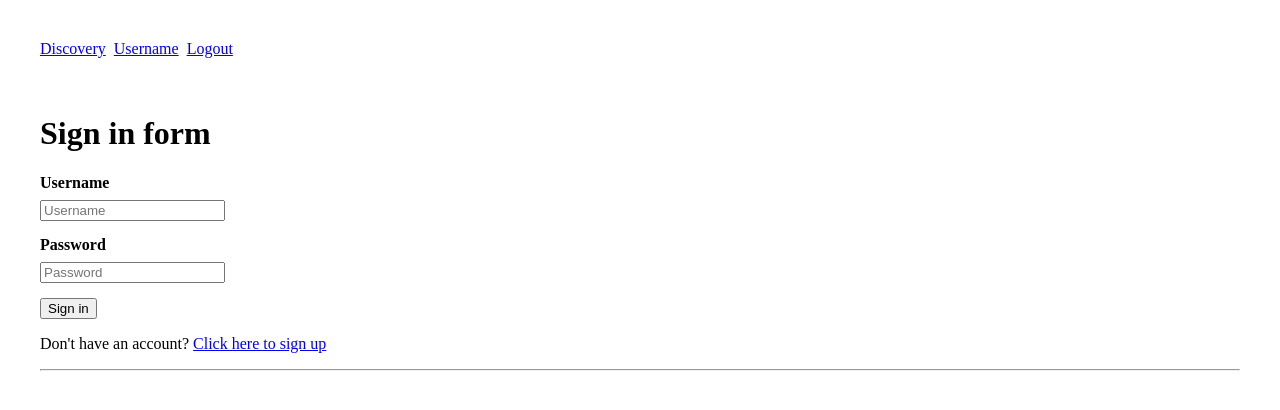
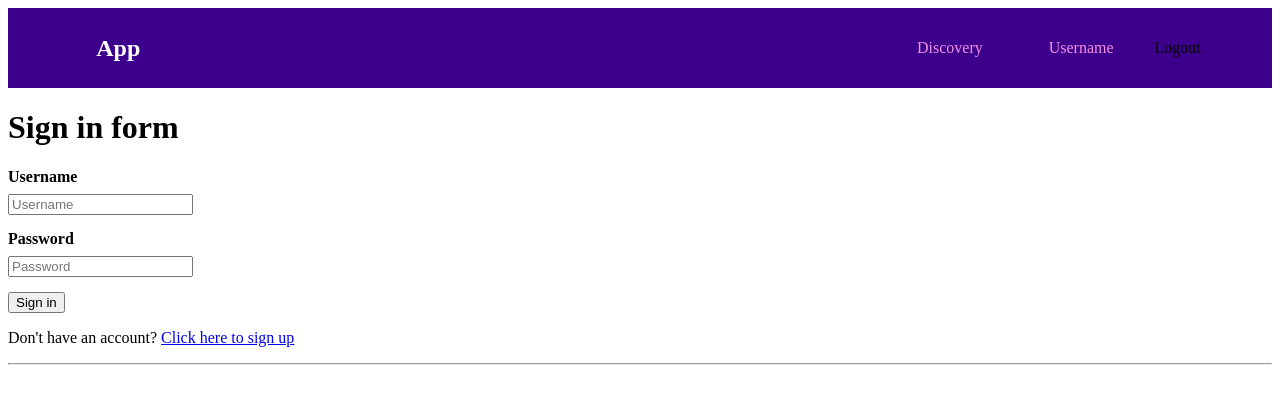
Before and after one commit to fssromulo/discovery-repositories, a Vue app: page / in a window 1280 px wide. Before the commit this address led to /auth. Shown: the top 410 px of the page. Built offline with nearby package versions, Linux system fonts and the light colour scheme.

Commit message:
Logout and rules to show header navbar

```diff
--- a/src/App.vue
+++ b/src/App.vue
@@ -1,23 +1,9 @@
-<script setup lang="ts">
-import { RouterLink, RouterView } from "vue-router";
-</script>
-
 <template>
-	<header>
-		<nav>
-			<RouterLink to="/discovery">Discovery</RouterLink>&nbsp;
-			<RouterLink to="/username">Username</RouterLink>&nbsp;
-			<RouterLink to="/auth">Logout</RouterLink>
-		</nav>
-	</header>
-
-	<br />
-	<br />
+	<TheHeader />
 	<RouterView />
 </template>
 
-<style >
-* {
-	scroll-behavior: smooth;
-}
-</style>
+<script setup lang="ts">
+import TheHeader from '@/components/TheHeader.vue';
+
+</script>
--- a/src/assets/main.css
+++ b/src/assets/main.css
@@ -1,7 +1,3 @@
-#app {
-  max-width: 1280px;
-  margin: 0 auto;
-  padding: 2rem;
-
+#appp {
   font-weight: normal;
 }
--- /dev/null
+++ b/src/components/TheHeader.vue
@@ -0,0 +1,95 @@
+<template>
+    <header v-if="shouldHideHeader">
+        <nav>
+            <h1><router-link to="/discovery">App</router-link></h1>
+            <ul>
+                <li><router-link to="/discovery">Discovery</router-link></li>
+                <li><router-link to="/username">Username</router-link></li>
+                <li @click="logout">Logout</li>
+            </ul>
+        </nav>
+    </header>
+</template>
+
+<script setup lang="ts">
+import { computed } from 'vue';
+import { RouterLink, useRoute, useRouter } from "vue-router";
+
+const router = useRouter();
+const route = useRoute();
+
+function logout() {
+    localStorage.removeItem('token');
+    localStorage.removeItem('myBookMarks');
+    localStorage.removeItem('userData');
+    router.replace('/auth');
+}
+
+const shouldHideHeader = computed((): boolean => {
+    const currentRouteName = route?.name as string ?? '';
+    return !['auth', 'signupview'].includes(currentRouteName);
+})
+
+</script>
+
+<style scoped>
+header {
+    width: 100%;
+    height: 5rem;
+    background-color: #3d008d;
+    display: flex;
+    justify-content: center;
+    align-items: center;
+}
+
+header a {
+    text-decoration: none;
+    color: #f391e3;
+    display: inline-block;
+    padding: 0.75rem 1.5rem;
+    border: 1px solid transparent;
+}
+
+a:active,
+a:hover,
+a.router-link-active {
+    border: 1px solid #f391e3;
+}
+
+h1 {
+    margin: 0;
+}
+
+h1 a {
+    color: white;
+    margin: 0;
+}
+
+h1 a:hover,
+h1 a:active,
+h1 a.router-link-active {
+    border-color: transparent;
+}
+
+header nav {
+    width: 90%;
+    margin: auto;
+    display: flex;
+    justify-content: space-between;
+    align-items: center;
+}
+
+header ul {
+    list-style: none;
+    margin: 0;
+    padding: 0;
+    display: flex;
+    justify-content: center;
+    align-items: center;
+}
+
+ul>li {
+    margin: 0 0.5rem;
+    cursor: pointer;
+}
+</style>
--- a/src/router/index.ts
+++ b/src/router/index.ts
@@ -1,39 +1,39 @@
 import { createRouter, createWebHistory } from "vue-router";
-import HomeView from "../views/HomeView.vue";
 
 const router = createRouter({
 	history: createWebHistory(import.meta.env.BASE_URL),
 	routes: [
 		{
 			path: "/username",
-			name: "UsernameView",
-			// route level code-splitting
-			// this generates a separate chunk (About.[hash].js) for this route
-			// which is lazy-loaded when the route is visited.
+			name: "usernameview",
 			component: () => import("../views/UsernameView.vue"),
+			meta: { requireAuth: true },
 		},
 		{
 			path: "/discovery",
-			name: "DiscoveryView",
+			name: "discoveryview",
 			component: () => import("../views/DiscoveryView.vue"),
+			meta: { requireAuth: true },
 		},
 		{
 			path: "/signup",
-			name: "SignupView",
+			name: "signupview",
 			component: () => import("../views/SignupView.vue"),
+			meta: { requireAuth: false },
 		},
 		{
 			path: "/auth",
 			name: "auth",
-			component: HomeView,
+			component: () => import("../views/HomeView.vue"),
+			meta: { requireAuth: false },
 		},
+		{ path: "/:notFound(.*)", component: () => import("../views/HomeView.vue") },
 	],
 });
 
 router.beforeEach((to, _, next) => {
 	const hasToken = localStorage.getItem("token") ?? "";
-	if (to.name !== "auth" && hasToken.length === 0) {
-		console.log("teste ...");
+	if (to.name !== "auth" && hasToken.length === 0 && to.meta.requireAuth === true) {
 		next("/auth");
 	} else {
 		next();
--- a/src/views/DiscoveryView.vue
+++ b/src/views/DiscoveryView.vue
@@ -1,6 +1,5 @@
 <template>
 	<div class="username">
-		<h1>DiscoveryView</h1>
 		<Title content="My Bookmarks"></Title>
 		<RepositoriesList :repositories="markedList" />
 
```
